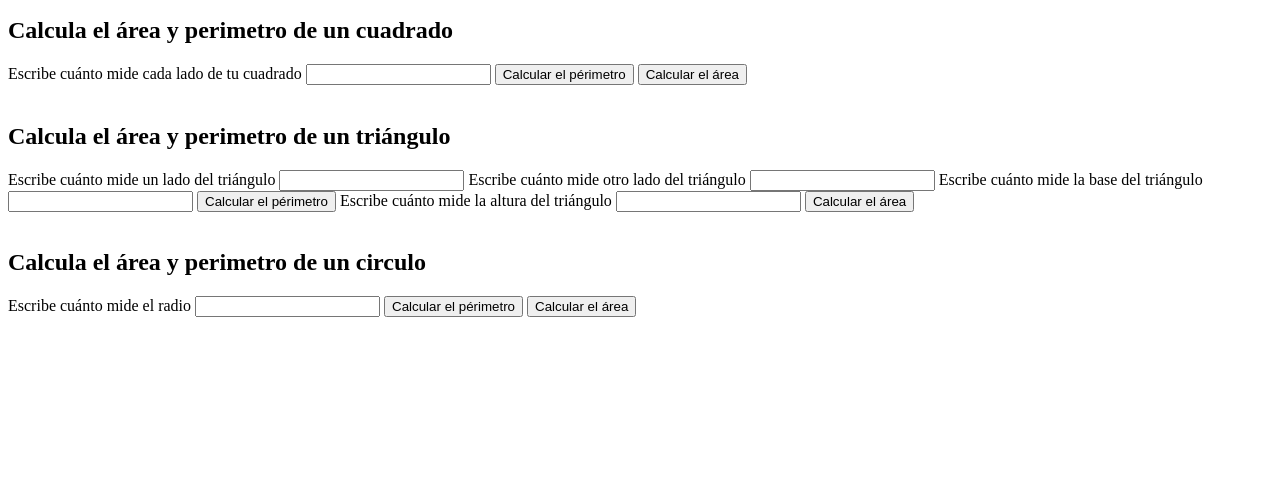
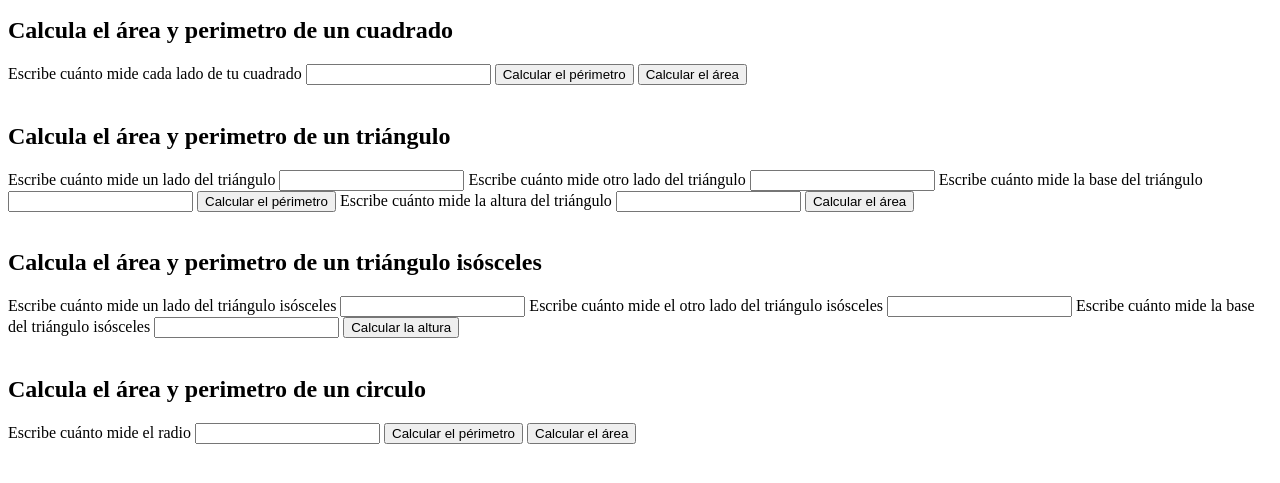
Before and after one commit to JoaquinT04/platzi-curso-practico-javascript, a plain HTML site: page figuras.html in a window 1280 px wide. Shown: the part 101-584 px from the top of the page. Drawn offline with Linux system fonts and the light colour scheme.

Commit message:
Agregando altura de triángulo isósceles

```diff
--- a/figuras.html
+++ b/figuras.html
@@ -48,6 +48,25 @@
                 </form>
             </section>
             <br>
+            <!-- Triángulo Isósceles -->
+            <section>
+                <h2>Calcula el área y perimetro de un triángulo isósceles</h2>
+                <form action="">
+                    <label for="inputLado1-2">Escribe cuánto mide un lado del triángulo isósceles</label>
+                    <input type="number" min="1" id="inputLado1-2" >
+
+                    <label for="inputLado2-2">Escribe cuánto mide el otro lado del triángulo isósceles</label>
+                    <input type="number" min="1" id="inputLado2-2">
+
+                    <label for="inputBase2">Escribe cuánto mide la base del triángulo isósceles</label>
+                    <input type="number" min="1" id="inputBase2" >
+
+                    <button type="button" onclick="calcularAlturaTrianguloIsosceles()">Calcular la altura</button>
+
+                </form>
+            </section>
+            <br>
+
             <!-- Circulo -->
             <section>
                 <h2>Calcula el área y perimetro de un circulo</h2>
--- a/figuras.js
+++ b/figuras.js
@@ -29,6 +29,8 @@ const perimetroTriangulo = (lado1, lado2, base)=>(lado1 + lado2) + base;
 const areaTriangulo = (base, altura) =>(base * altura) / 2;
 /* console.log('El área del triángulo es: ' + areaTriangulo + 'cm^2'); */
 
+const alturaTriánguloIsosceles = (lado1, lado2, base)=> Math.sqrt((lado1 * lado2)-((base*base) / 4));
+
 console.groupEnd();
 
 // Código del Círculo
@@ -54,6 +56,7 @@ const areaCirculo = (radio) =>( radio * radio ) * PI;
 console.groupEnd();
 
 // Aquí interactuamos con el HTML
+// PERIMETRO Y AREA DEL CUADRADO
 const calcularPerimetroCuadrado = () =>{
     const input = document.getElementById("inputCuadrado");
     const value = input.value;
@@ -67,7 +70,7 @@ const calcularAreaCuadrado = () =>{
     const area = areaCuadrado(value);
     alert('El área del cuadrado es: ' + area);
 }
-
+// PERIMETRO Y AREA DEL TRIÁNGULO
 const calcularPerimetroTriangulo = () =>{
     const input1 = document.getElementById("inputLado1");
     const lado1 =parseInt(input1.value);
@@ -94,7 +97,27 @@ const calcularAreaTriangulo = () =>{
     const area = areaTriangulo(base, altura);
     alert('El área del triángulo es: ' + area);
 }
+// ALTURA DEL TRIÁNGULO ISÓSCELES
+const calcularAlturaTrianguloIsosceles = () =>{
+    const input1 = document.getElementById("inputLado1-2");
+    const lado1 =parseInt(input1.value);
 
+    const input2 = document.getElementById("inputLado2-2");
+    const lado2 =parseInt(input2.value);
+
+    const input3 = document.getElementById("inputBase2");
+    const base =parseInt(input3.value);
+
+    if(lado1 == lado2 && lado1!= base){
+        const altura = alturaTriánguloIsosceles(lado1, lado2, base);
+        alert('La altura del triángulo isóseles es: ' + altura);
+    }else{
+        alert('Error!!-- no es un triángulo isósceles');
+    }
+
+}
+
+// PERIMETRO Y AREA DEL CIRCULO
 const calcularPerimetroCirculo = () => {
     const input1 = document.getElementById("inputCirculo");
 
```
